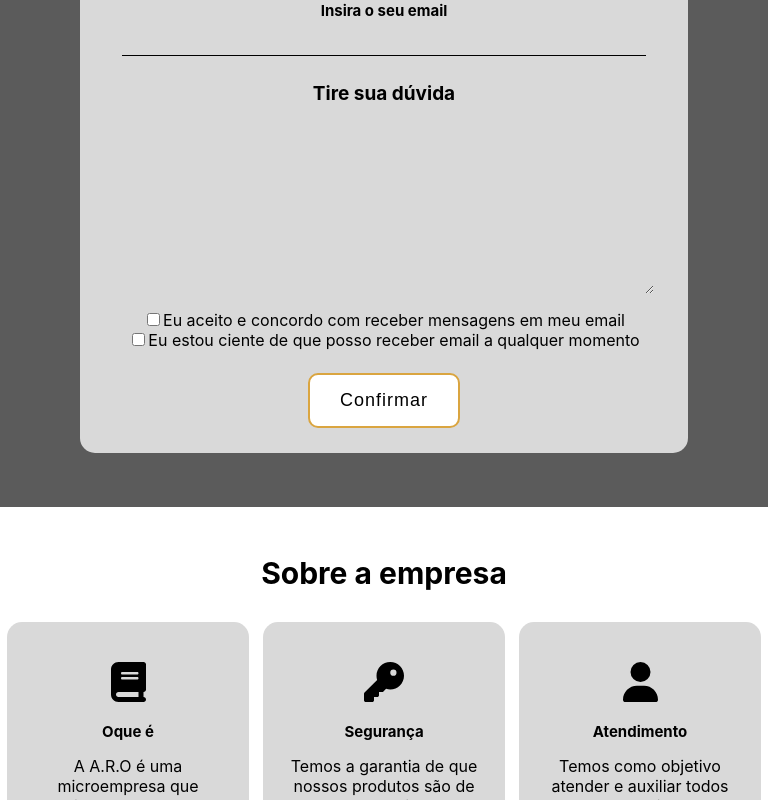
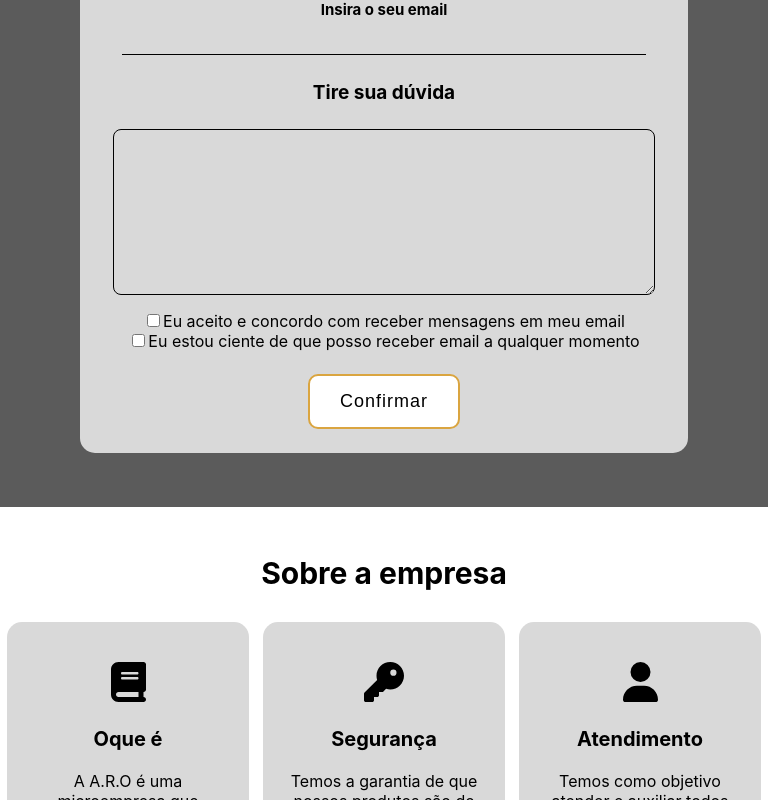
Before and after one commit to oliveira-lucas7/aro-empresa, a React (Create React App) app: page / in a window 768 px wide. Shown: the part 1260-2060 px from the top of the page. Built offline with nearby package versions, Linux system fonts and the light colour scheme.

Commit message:
Iniciando o footer

```diff
--- a/src/components/Carrosel.jsx
+++ b/src/components/Carrosel.jsx
@@ -4,7 +4,6 @@ import {
 	Scrollbar,
 	A11y,
 	Autoplay,
-  EffectCards,
 } from "swiper/modules";
 
 import { Swiper, SwiperSlide } from "swiper/react";
@@ -64,8 +63,7 @@ function Testando() {
 			//pagination={{ clickable: true }}
 			//scrollbar={{ draggable: true }}
 			onSwiper={(swiper) => console.log(swiper)}
-      onSlideChange={() => console.log("slide change")}
-    >
+			onSlideChange={() => console.log("slide change")}>
 			<section className={Style.produtos}>
 				<SwiperSlide>
 					<div className={Style.Bar}>
--- a/src/components/css/Empresa.module.css
+++ b/src/components/css/Empresa.module.css
@@ -21,6 +21,7 @@
 
 .TituloInfo {
 	text-align: center;
+	font-size: 20px;
 }
 
 h3 {
--- a/src/components/css/TesteForm.module.css
+++ b/src/components/css/TesteForm.module.css
@@ -99,7 +99,6 @@ h4 {
 		width: 88%;
 		height: 10rem;
 		border-radius: 8px;
-    border: none;
 	}
 	.duvida {
 		width: 38rem;
@@ -183,7 +182,7 @@ h4 {
 	}
 }
 
-@media screen and (min-width: 321px) and (max-width: 375px) {
+@media screen and (min-width: 321px) and (max-width: 374px) {
 	.CampoInfos {
 		width: 20rem;
 	}
```
Also changed, not shown: src/components/Footer.jsx (added, +8 -0 lines), src/components/css/Footer.module.css (added). Lines whose indentation alone changed are shown as unchanged.
